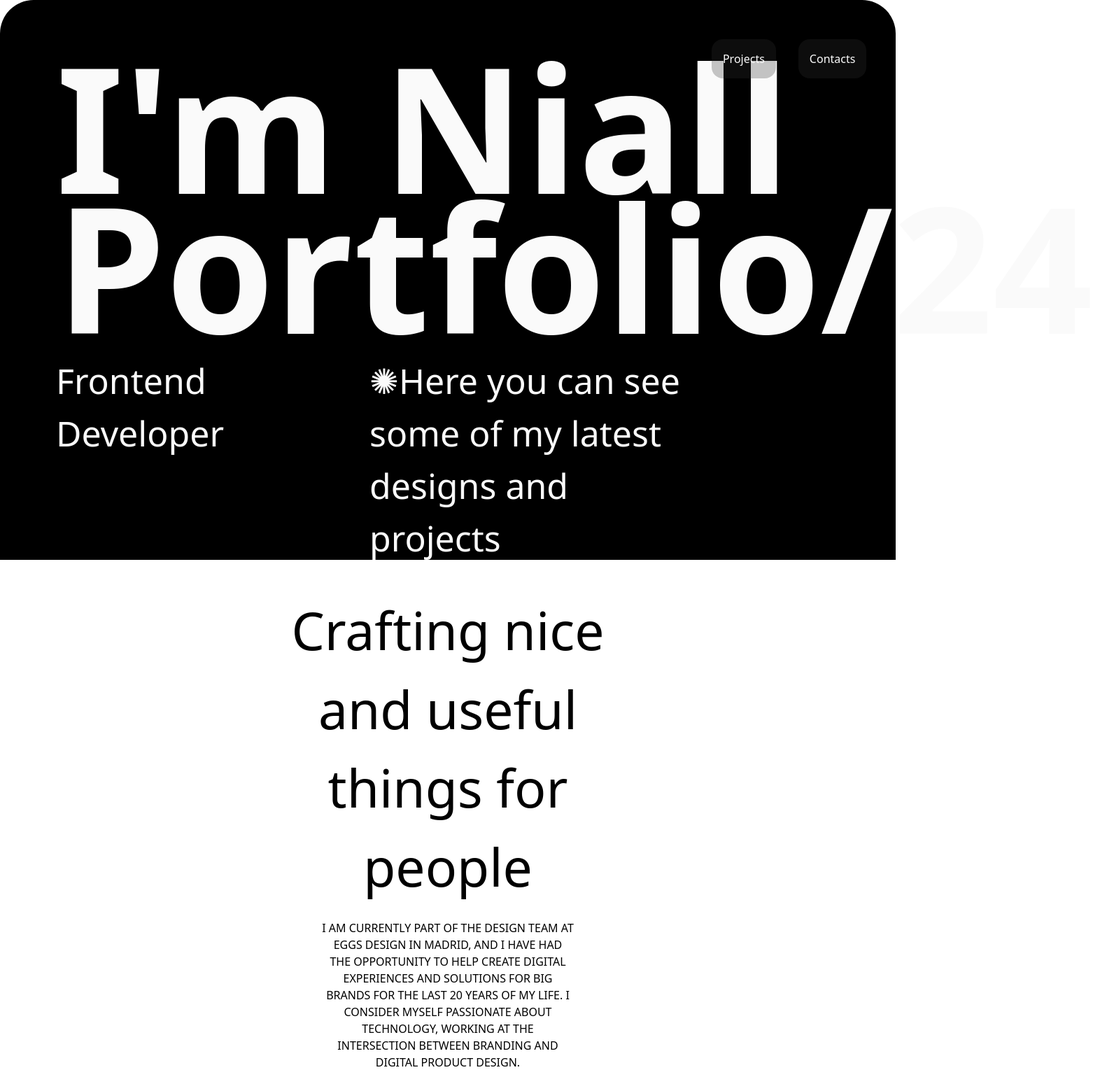
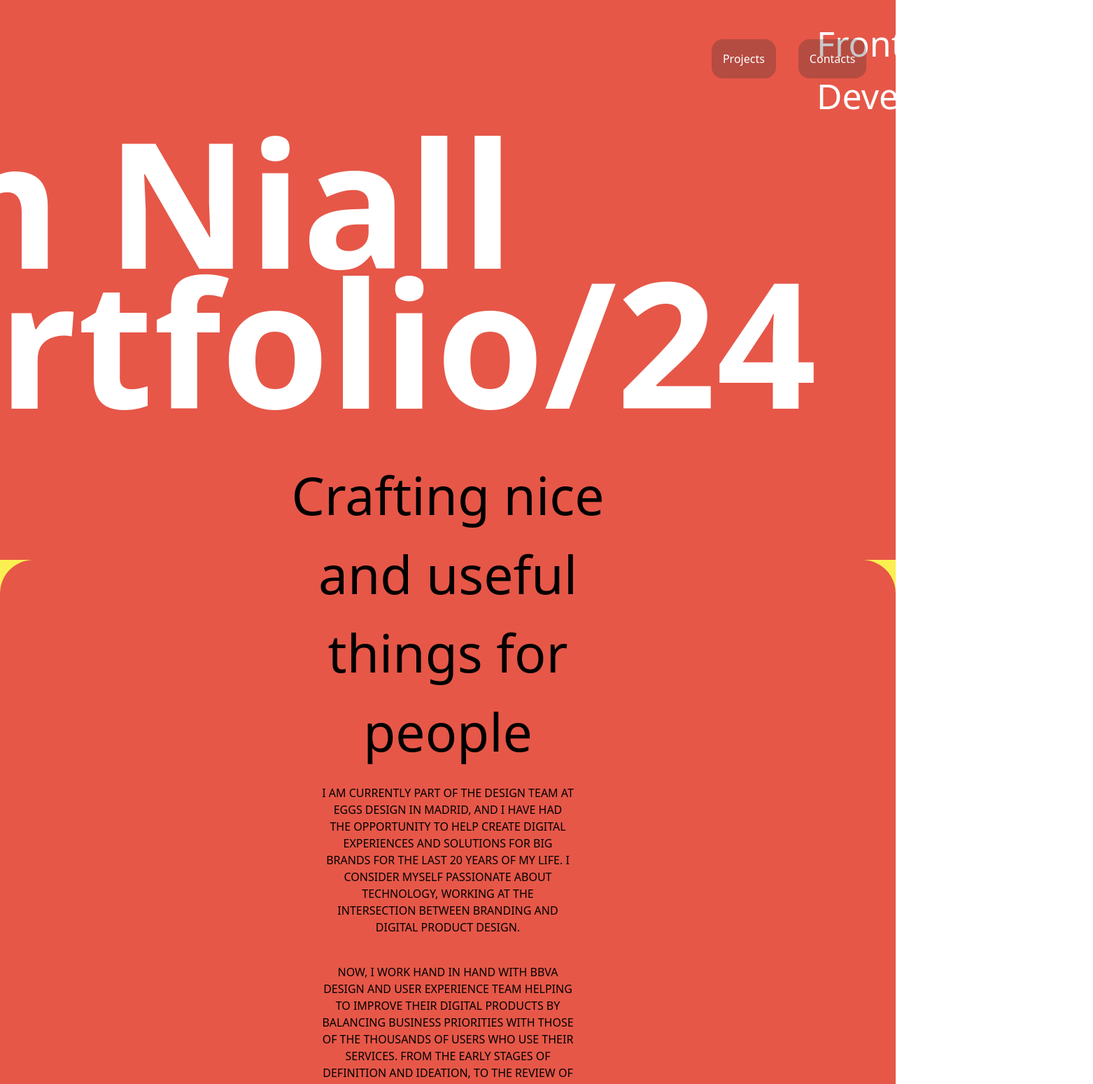
Before and after one commit to nburd01/portfolio2024, a Nuxt app: page / in a window 1280 px wide. Shown: the top 1549 px of the page at 70% size, 1562 px wide, since content can reach past the window. Built offline with nearby package versions, Linux system fonts and the light colour scheme.

Commit message:
added page scroll

```diff
--- a/app.vue
+++ b/app.vue
@@ -1,7 +1,7 @@
 <template>
-  <div>
-    <!-- LANDING -->
-    <section class="bg-black p-20 h-lvh text-zinc-50">
+  <div class="gallery">
+    <div class="card latched">
+      <section class="card latched bg-black p-20 h-lvh text-zinc-50">
         <div class="headlineDiv h-2/3">
           <span class="headline font-semibold">I'm Niall</span>
           <span class="headline font-semibold">Portfolio/24</span>
@@ -21,29 +21,33 @@
           </div>
         </div>
       </section>
+    </div>
+    <div class="spacer"></div>
+
+    <div class="card">
       <!-- INTRODUCTION TO ME -->
-    <section class="bg-white p-11 h-lvh flex flex-col">
+      <section class="card bg-white p-11 h-lvh flex flex-col">
         <div class="container mx-auto px-80">
           <div class="">
             <h1 class="aboutMeText text-black text-center">
               Crafting nice and useful things for people
             </h1>
           </div>
-        <p class="text-center px-24 py-5">
-          I AM CURRENTLY PART OF THE DESIGN TEAM AT EGGS DESIGN﻿ IN MADRID, AND
-          I HAVE HAD THE OPPORTUNITY TO HELP CREATE DIGITAL EXPERIENCES AND
-          SOLUTIONS FOR BIG BRANDS FOR THE LAST 20 YEARS OF MY LIFE. I CONSIDER
-          MYSELF PASSIONATE ABOUT TECHNOLOGY, WORKING AT THE INTERSECTION
-          BETWEEN BRANDING AND DIGITAL PRODUCT DESIGN.
+          <p class="text-center text-black px-24 py-5">
+            I AM CURRENTLY PART OF THE DESIGN TEAM AT EGGS DESIGN﻿ IN MADRID,
+            AND I HAVE HAD THE OPPORTUNITY TO HELP CREATE DIGITAL EXPERIENCES
+            AND SOLUTIONS FOR BIG BRANDS FOR THE LAST 20 YEARS OF MY LIFE. I
+            CONSIDER MYSELF PASSIONATE ABOUT TECHNOLOGY, WORKING AT THE
+            INTERSECTION BETWEEN BRANDING AND DIGITAL PRODUCT DESIGN.
           </p>
-        <p class="text-center px-24 py-5">
+          <p class="text-center text-black px-24 py-5">
             NOW, I WORK HAND IN HAND WITH BBVA DESIGN AND USER EXPERIENCE TEAM
             HELPING TO IMPROVE THEIR DIGITAL PRODUCTS BY BALANCING BUSINESS
             PRIORITIES WITH THOSE OF THE THOUSANDS OF USERS WHO USE THEIR
             SERVICES. FROM THE EARLY STAGES OF DEFINITION AND IDEATION, TO THE
             REVIEW OF INTERACTION FLOWS AND USER TESTING.
           </p>
-        <p class="text-center px-24 py-5">
+          <p class="text-center text-black px-24 py-5">
             PREVIOUSLY I HAD THE OPPORTUNITY TO COLLABORATE WITH REPSOL'S DESIGN
             TEAM, FROM UX TO VISUAL PROCESSES, HELPING LAUNCH FUNCTIONALITIES
             FOCUSED WHERE REPSOL CURRENTLY OPERATES.
@@ -51,8 +55,12 @@
           <img src="" alt="" />
         </div>
       </section>
+    </div>
+    <div class="spacer"></div>
+
+    <div class="card">
       <!-- WHAT I DO -->
-    <section class="skillsDiv bg-slate-400 p-11 h-lvh">
+      <section class="card skillsDiv bg-slate-400 p-11 h-lvh">
         <div class="skills flex flex-col">
           <span class="whatIDo">Product design</span>
           <span class="whatIDo">User experience</span>
@@ -60,31 +68,13 @@
           <span class="whatIDo">Visual design</span>
         </div>
       </section>
-    <!-- RECENT WORK -->
-    <section>
-      <h1
-        class="recentWork h-screen flex justify-center content-center flex-wrap bg-black text-zinc-50"
-      >
-        Recent work
-      </h1>
-    </section>
-    <section class="bg-slate-300 p-11 h-lvh">
-      <div
-        class="content-center justify-center flex flex-wrap bg-slate-400 py-5"
-      >
-        <div class="mx-auto flex justify-center flex flex-wrap">
-          <img class="projectImg" src="https://placehold.co/1600x1000" alt="" />
     </div>
-        <div class="container">
-          <div class="project">Roazhon Goal Academy</div>
-          <div class="project-description"></div>
-          <div>PRODUCT DESIGN / VISUAL DESIGN / CONCEPT</div>
-        </div>
-      </div>
-    </section>
+    <div class="spacer"></div>
+
+    <div class="card">
       <!-- FOOTER -->
 
-    <footer class="bg-slate-200 p-11 h-96 flex justify-between">
+      <footer class="card bg-slate-200 p-11 h-96 flex justify-between">
         <h1 class="footerTitle">Tell me something cool or just troll me.</h1>
         <div id="contactMe">
           <ul>
@@ -95,8 +85,48 @@
         </div>
       </footer>
     </div>
+    <div class="spacer"></div>
+    <div class="card">
+      <!-- FOOTER -->
+
+      <footer class="card bg-slate-200 p-11 h-96 flex justify-between">
+        <h1 class="footerTitle">Tell me something cool or just troll me.</h1>
+        <div id="contactMe">
+          <ul>
+            <li>instagram</li>
+            <li>Linktree</li>
+            <li>email</li>
+          </ul>
+        </div>
+      </footer>
+    </div>
+    <div class="spacer"></div>
+  </div>
 </template>
 
-<script setup></script>
+<script setup>
+import { onMounted } from "vue";
+
+onMounted(() => {
+  var positions = [];
+  var cards = document.querySelectorAll(".card");
+
+  cards.forEach(function (card) {
+    positions.push(card.getBoundingClientRect().top + window.scrollY);
+  });
+
+  window.addEventListener("scroll", function () {
+    var pos = window.scrollY || window.pageYOffset;
+
+    for (var i = 0; i < cards.length; i++) {
+      if (pos >= positions[i]) {
+        cards[i].classList.add("latched");
+      } else {
+        cards[i].classList.remove("latched");
+      }
+    }
+  });
+});
+</script>
 
 <style scoped></style>
--- a/assets/css/main.css
+++ b/assets/css/main.css
@@ -34,7 +34,6 @@ section {
 .frontEndDeveloper {
   font-size: 50px;
   width: 50%;
-  /* background-color: aqua; */
 }
 
 .aboutMeText {
@@ -64,9 +63,6 @@ section {
   border-radius: 3em;
 }
 
-/* footer {
-} */
-
 .project {
   font-size: 45px;
 }
@@ -74,3 +70,52 @@ section {
   font-size: 5em;
   width: 40%;
 }
+
+.gallery {
+  .card {
+    &:nth-child(n + 1) {
+      background-color: rgb(230, 87, 72);
+    }
+
+    &:nth-child(n + 2) {
+      background-color: rgb(252, 239, 81);
+    }
+
+    &:nth-child(n + 4) {
+      background-color: rgb(66, 205, 246);
+    }
+
+    &:nth-child(n + 6) {
+      background-color: rgb(236, 96, 180);
+    }
+  }
+}
+.card {
+  width: 100%;
+  height: 100vh;
+  position: relative;
+  color: white;
+  text-align: center;
+  display: flex;
+  align-items: center;
+  justify-content: center;
+}
+
+.spacer {
+  width: 100%;
+}
+
+.latched {
+  position: fixed;
+  top: 0;
+  left: 0;
+  right: 0;
+  bottom: 0;
+  width: auto;
+  z-index: 0;
+
+  /* //spacers only get screen height when their card has been latched */
+  + .spacer {
+    height: 100vh;
+  }
+}
```
Also changed, not shown: test.vue (added, +96 -0 lines). Lines whose indentation alone changed are shown as unchanged.
